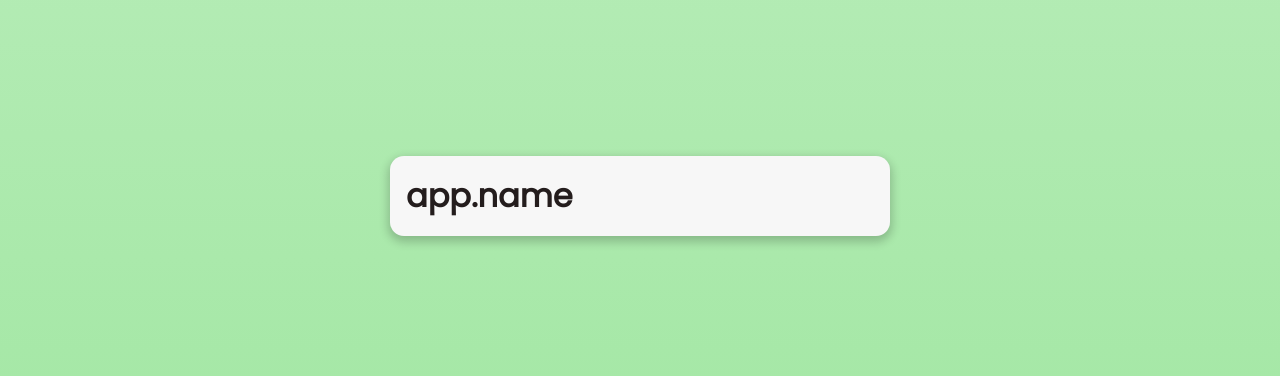
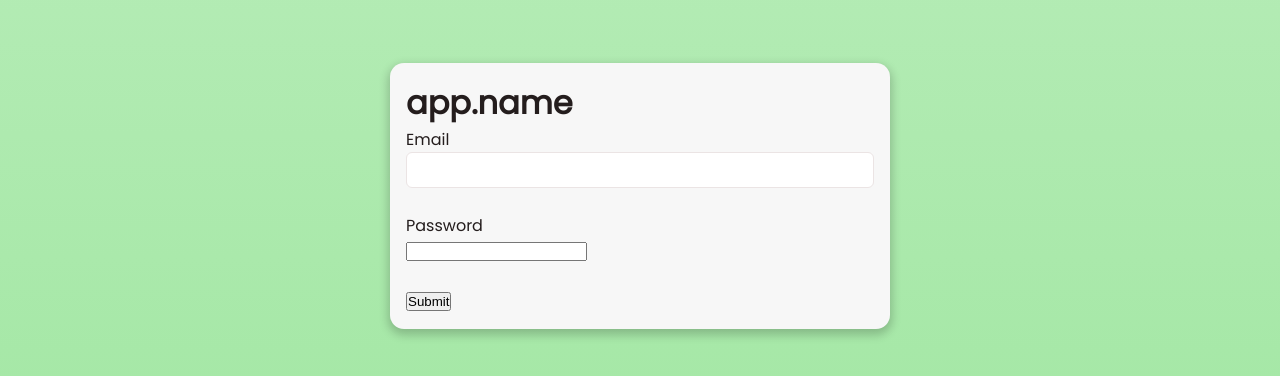
Before and after one commit to mattsells/heirloom-web, a React (Create React App) app: page /login in a window 1280 px wide. Shown: the part 204-580 px from the top of the page. Built offline with nearby package versions, Linux system fonts and the light colour scheme; no server answers.

Commit message:
add input element

```diff
--- /dev/null
+++ b/src/components/Input/Input.tsx
@@ -0,0 +1,33 @@
+import { HTMLProps, ReactElement } from 'react';
+import { createUseStyles } from 'react-jss';
+
+import { Shade, Slate, Tangerine } from '@/variables/colors';
+import { Width } from '@/variables/borders';
+
+type Props = HTMLProps<HTMLInputElement> & {
+	error?: string;
+	onChange: (value: string) => void;
+};
+
+const useStyles = createUseStyles({
+	root: (props: Props) => ({
+		background: Shade.white,
+		border: `${Width.thin} solid ${Slate.lightest}`,
+		borderRadius: '6px',
+		fontSize: '16px',
+		padding: '8px',
+		width: '100%',
+		...(props.error && {
+			background: Tangerine.lightest,
+			borderColor: Tangerine.dark,
+		}),
+	}),
+});
+
+function Input({ type = 'text', ...props }: Props): ReactElement<Props> {
+	const classes = useStyles(props as any);
+
+	return <input className={classes.root} type={type} {...props} />;
+}
+
+export default Input;
--- /dev/null
+++ b/src/components/Input/index.ts
@@ -0,0 +1 @@
+export { default } from './Input';
--- a/src/pages/Login.tsx
+++ b/src/pages/Login.tsx
@@ -3,6 +3,7 @@ import { useContext } from 'react';
 import { useTranslation } from 'react-i18next';
 import toast from 'react-hot-toast';
 
+import Input from '@/components/Input';
 import * as Layout from '@/components/Layout';
 import * as Panel from '@/components/Panel';
 import ApiContext from '@/context/api';
@@ -29,10 +30,7 @@ function Login() {
 				<Panel.Frame isFloating size="regular">
 					<Panel.Content>
 						<h1>{t('app.name')}</h1>
-					</Panel.Content>
-				</Panel.Frame>
-			</Layout.Centered>
-			{/* <Formik
+						<Formik
 							initialValues={formValues}
 							validate={(values) => {
 								const errors: FormikErrors<Form> = {};
@@ -82,7 +80,7 @@ function Login() {
 								<form onSubmit={handleSubmit}>
 									<label htmlFor="email">Email</label>
 									<br />
-						<input
+									<Input
 										id="email"
 										type="email"
 										name="email"
@@ -111,7 +109,10 @@ function Login() {
 									</button>
 								</form>
 							)}
-			</Formik> */}
+						</Formik>
+					</Panel.Content>
+				</Panel.Frame>
+			</Layout.Centered>
 		</Layout.Minimal>
 	);
 }
--- a/src/variables/colors.ts
+++ b/src/variables/colors.ts
@@ -16,7 +16,11 @@ export enum Slate {
 }
 
 export enum Tangerine {
+	lightest = '#ffc7bf',
+	light = '#ff8a7a',
 	regular = '#f55c47',
+	dark = '#eb2c13',
+	darkest = '#c91700',
 }
 
 export enum Shade {
```
Lines whose indentation alone changed are shown as unchanged.
